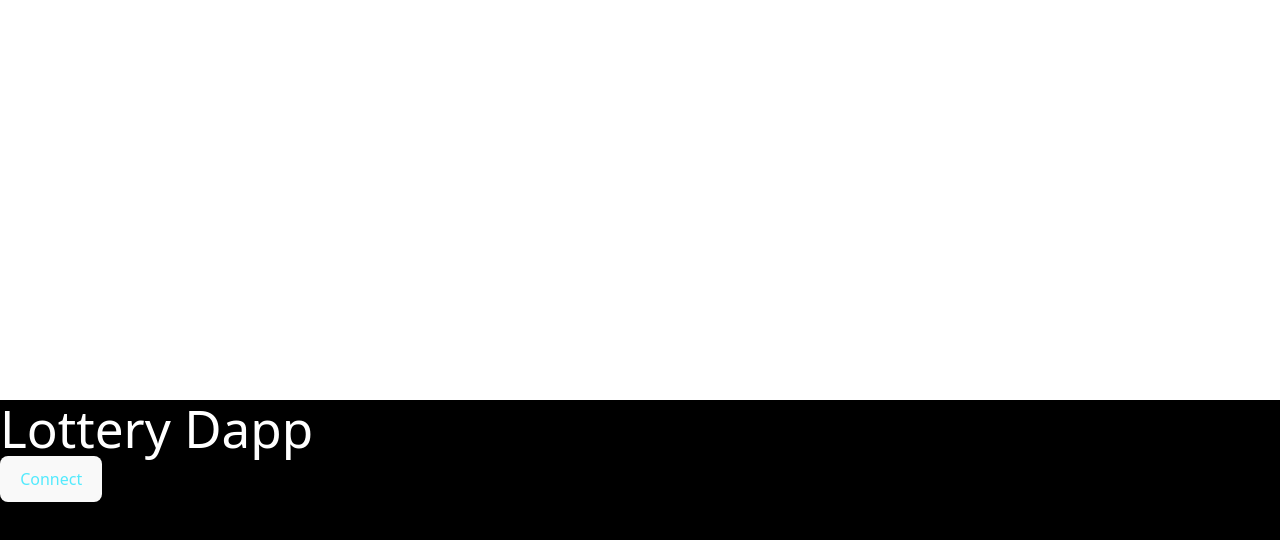
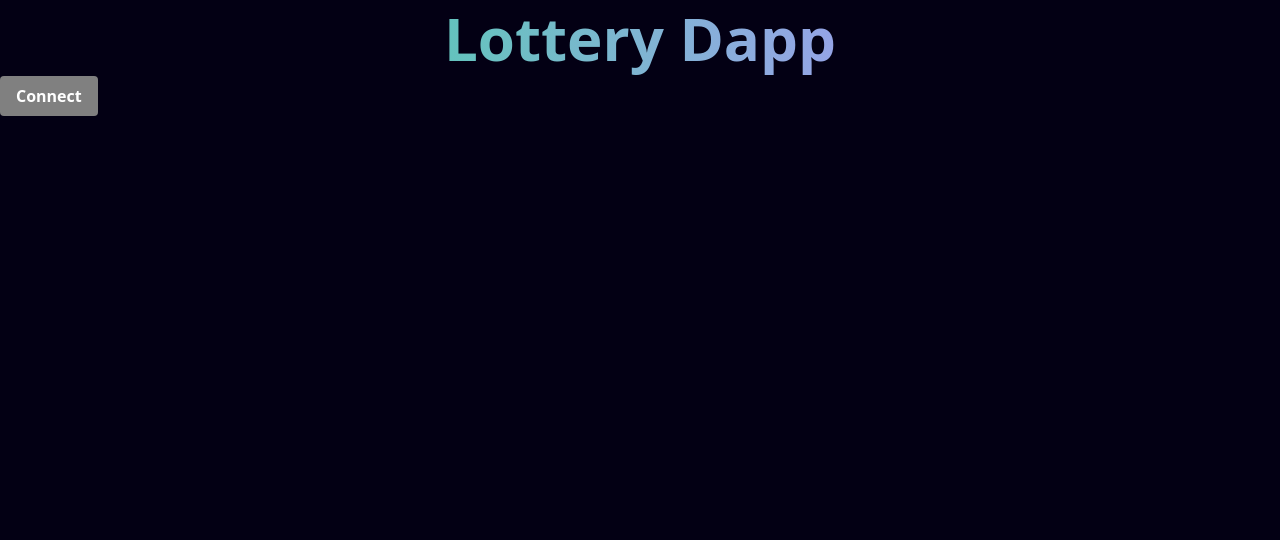
Before and after one commit to dinomartino/Project-II-Lottery, a React (Vite) app in the folder lottery-front/: page / in a window 1280 px wide. Shown: the top 540 px of the page. Built offline with nearby package versions, Linux system fonts and the light colour scheme.

Commit message:
update font style

```diff
--- a/lottery-front/src/App.jsx
+++ b/lottery-front/src/App.jsx
@@ -5,8 +5,8 @@ import Web3 from "web3";
 function App() {
   return (
     <main>
-      <div className="bg-black w-full h-screen bg-center bg-cover absolute z-0">
-        <h1 className="text-white">Lottery Dapp</h1>
+      <div className="gap-1">
+        <h1 className="text-6xl text-gradient">Lottery Dapp</h1>
         <ConnectButton />
       </div>
     </main>
--- a/lottery-front/src/components/ConnectButton.jsx
+++ b/lottery-front/src/components/ConnectButton.jsx
@@ -19,7 +19,10 @@ function ConnectButton() {
 
   return (
     <div>
-      <button className="text-cyan-300 flex flex-col" onClick={connect}>
+      <button
+        className="text-cyan-300 flex flex-col cursor-pointer z-0"
+        onClick={connect}
+      >
         Connect
       </button>
     </div>
--- a/lottery-front/src/index.css
+++ b/lottery-front/src/index.css
@@ -1,70 +1,45 @@
 @import "tailwindcss";
+@import url("https://fonts.googleapis.com/css2?family=Open+Sans:ital,wght@0,300..800;1,300..800&display=swap");
 
-:root {
-  font-family: system-ui, Avenir, Helvetica, Arial, sans-serif;
-  line-height: 1.5;
-  font-weight: 400;
-
-  color-scheme: light dark;
-  color: rgba(255, 255, 255, 0.87);
-  background-color: #242424;
-
-  font-synthesis: none;
-  text-rendering: optimizeLegibility;
-  -webkit-font-smoothing: antialiased;
-  -moz-osx-font-smoothing: grayscale;
+button {
+  @apply bg-[#808080] text-white font-bold py-2 px-4 rounded;
 }
 
-a {
-  font-weight: 500;
-  color: #646cff;
-  text-decoration: inherit;
-}
-a:hover {
-  color: #535bf2;
-}
-
+@layer base {
   body {
-  margin: 0;
-  display: flex;
-  place-items: center;
-  min-width: 320px;
-  min-height: 100vh;
+    font-optical-sizing: auto;
+    background: #030014;
   }
 
   h1 {
-  font-size: 3.2em;
-  line-height: 1.1;
+    @apply mx-auto max-w-4xl text-center text-5xl font-bold leading-tight tracking-[-1%] text-white sm:text-[64px] sm:leading-[76px];
   }
 
-button {
-  border-radius: 8px;
-  border: 1px solid transparent;
-  padding: 0.6em 1.2em;
-  font-size: 1em;
-  font-weight: 500;
-  font-family: inherit;
-  background-color: #1a1a1a;
-  cursor: pointer;
-  transition: border-color 0.25s;
-}
-button:hover {
-  border-color: #646cff;
-}
-button:focus,
-button:focus-visible {
-  outline: 4px auto -webkit-focus-ring-color;
+  h2 {
+    @apply text-2xl font-bold text-white sm:text-3xl;
   }
 
-@media (prefers-color-scheme: light) {
-  :root {
-    color: #213547;
-    background-color: #ffffff;
+  main {
+    @apply min-h-screen relative;
   }
-  a:hover {
-    color: #747bff;
+
+  header {
+    @apply sm:mt-10 mt-5;
   }
-  button {
-    background-color: #f9f9f9;
+
+  header img {
+    @apply w-full max-w-lg h-auto object-contain mx-auto drop-shadow-md;
   }
 }
+
+.open-sans {
+  font-family: "Open Sans", sans-serif;
+  font-optical-sizing: auto;
+  font-weight: 400;
+  font-style: normal;
+  font-variation-settings: "wdth" 100;
+}
+
+@utility text-gradient {
+  @apply bg-linear-to-r from-[#16d59f] to-[#AB8BFF] bg-clip-text text-transparent;
+}
```
Lines whose indentation alone changed are shown as unchanged.
